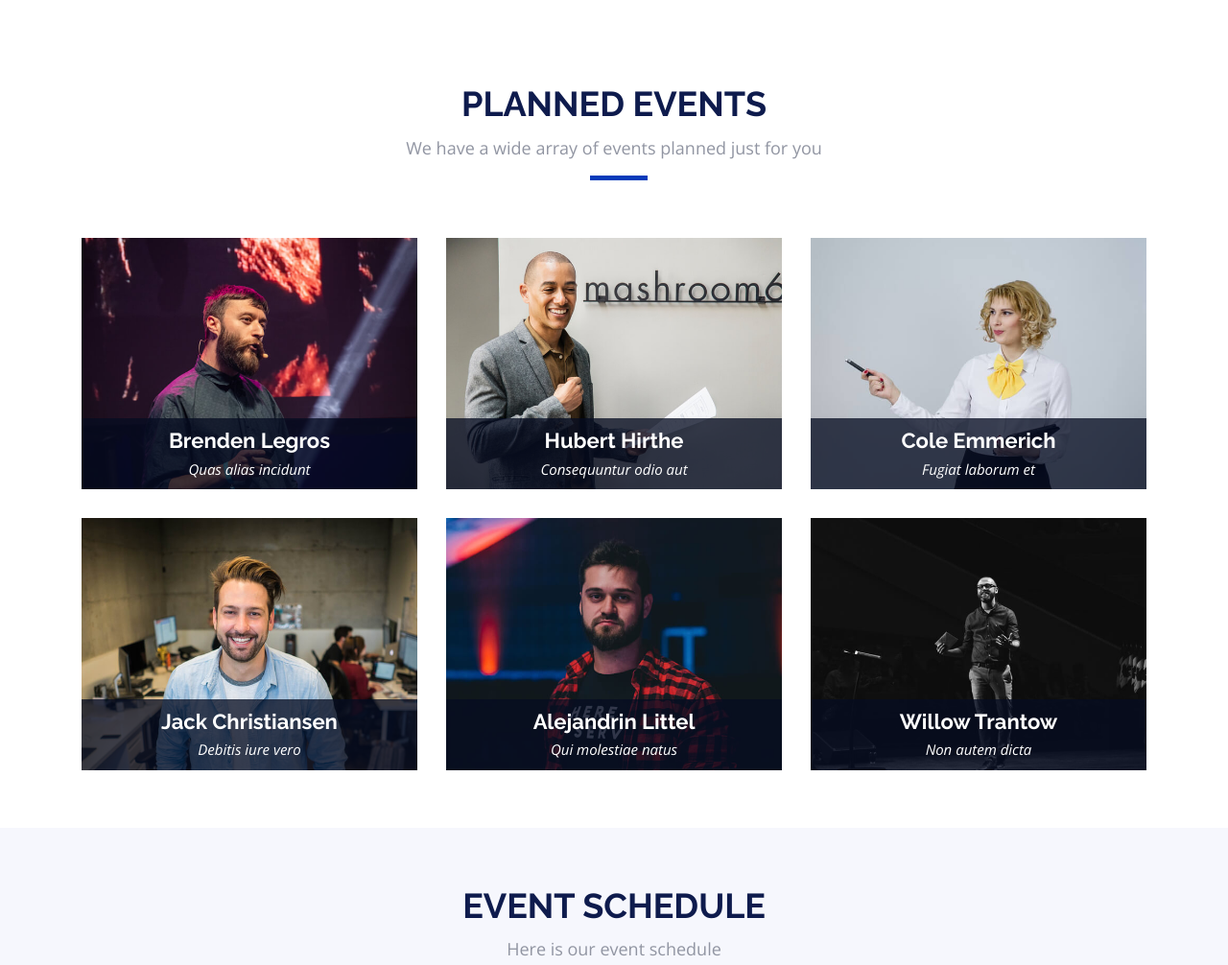
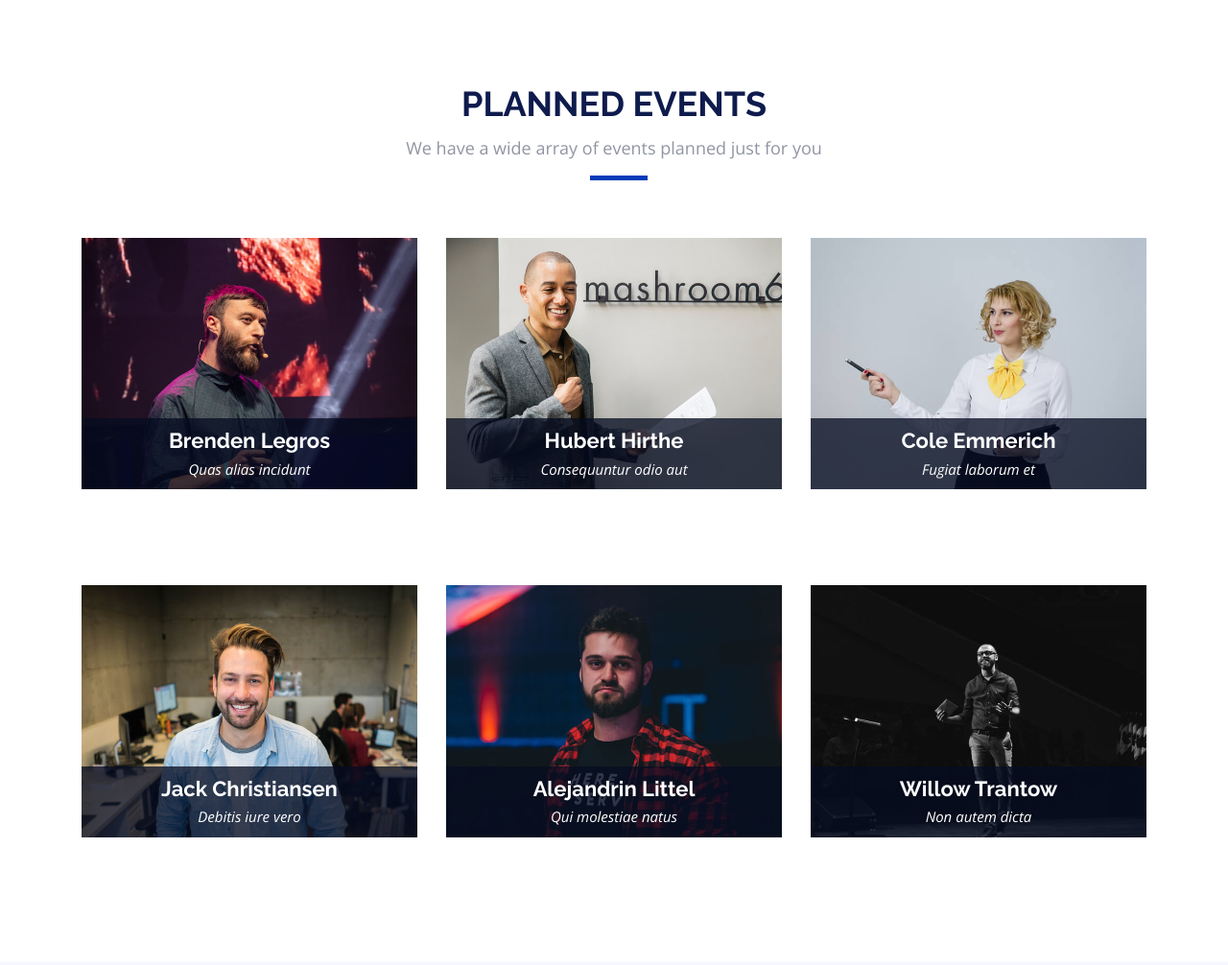
Before and after one commit to Academics-and-Career-Council/CareerConnect, a plain HTML site: page index.html in a window 1280 px wide. Shown: the part 1844-2850 px from the top of the page at 96% size. Drawn offline with nearby package versions, Linux system fonts and the light colour scheme.

Commit message:
Updates to events section

```diff
--- a/css/style.css
+++ b/css/style.css
@@ -805,14 +805,14 @@ body.mobile-nav-active #mobile-nav-toggle {
 #events .speaker {
   position: relative;
   overflow: hidden;
-  margin-bottom: 30px;
+  margin-bottom: 100px;
 }
 
 #events .speaker .details {
   background: rgba(6, 12, 34, 0.76);
   position: absolute;
   left: 0;
-  bottom: -30px;
+  bottom: -100px;
   right: 0;
   text-align: center;
   padding-top: 10px;
@@ -834,7 +834,7 @@ body.mobile-nav-active #mobile-nav-toggle {
 }
 
 #events .speaker .details .social {
-  height: 30px;
+  height: 100px;
 }
 
 #events .speaker .details a {
```
